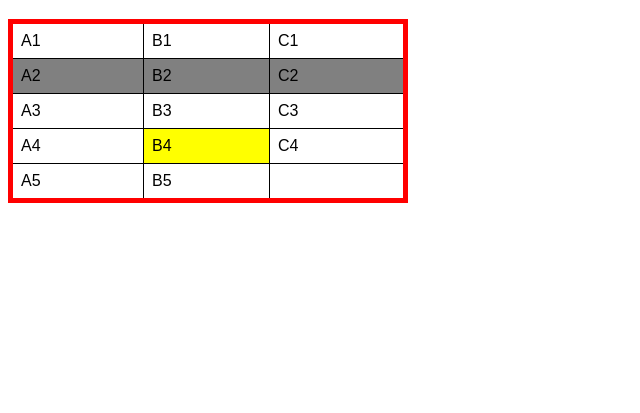
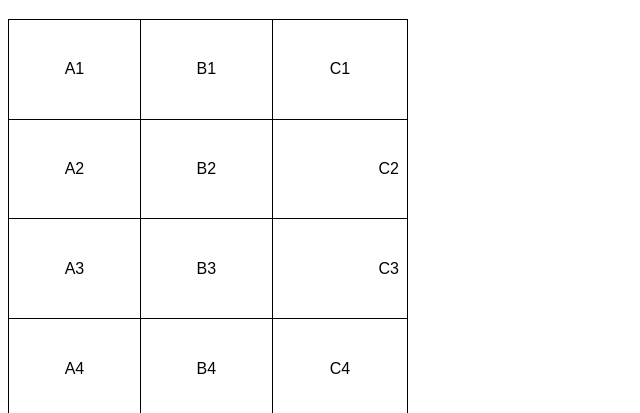
Before and after one commit to Svetlana0103/html-css, a plain HTML site: page exercicios/ex023/tabela001.html in a window 1280 px wide. Shown: the part 61-474 px from the top of the page, without its empty margins (0-640 px from the left). Drawn offline with Linux system fonts and the light colour scheme.

Commit message:
Update tabela001.html

```diff
--- a/exercicios/ex023/tabela001.html
+++ b/exercicios/ex023/tabela001.html
@@ -12,22 +12,23 @@
 
         table{
             width: 400px;
+            height: 400px;
             border-collapse: collapse;
-            border: 5px solid red;
-        }
 
-        tr.linha{
-            background-color: gray;
         }
 
         td{
             border: 1px solid black;
             padding: 8px;
+            text-align: center; /* Alinhamento horizontal */
+            vertical-align:middle ; /*Alinhamento vertical */
         }
 
-        td.dado{
-            background-color: yellow;
+        .numero{
+            text-align: right;
         }
+
+
 
     </style>
 </head>
@@ -46,25 +47,22 @@
             <td>B1</td>
             <td>C1</td>
         </tr>
-        <tr class="linha"><!-- Segunda linha -->
+        <tr><!-- Segunda linha -->
             <td>A2</td>
             <td>B2</td>
-            <td>C2</td>
+            <td class="numero">C2</td>
         </tr>
         <tr> <!-- Terceira linha -->
             <td>A3</td>
             <td>B3</td>
-            <td>C3</td>
+            <td class="numero">C3</td>
         </tr>
         <tr> <!-- Quarta linha -->
             <td>A4</td>
-            <td class="dado">B4</td>
+            <td>B4</td>
             <td>C4</td>
         </tr>
-        <tr>
-            <td>A5</td>
-            <td>B5</td>
-        </tr>
+
     </table>
 
 </body>
```
